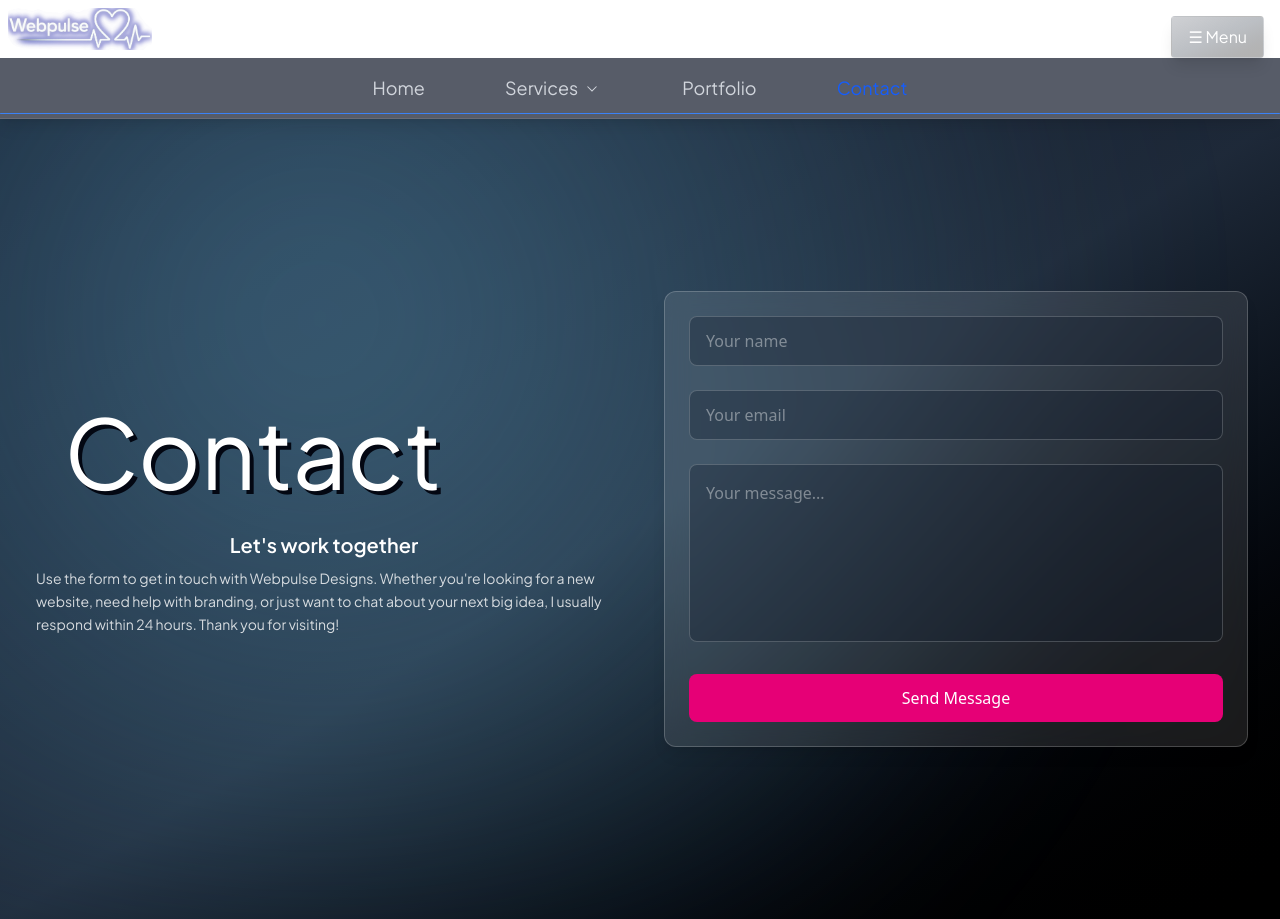
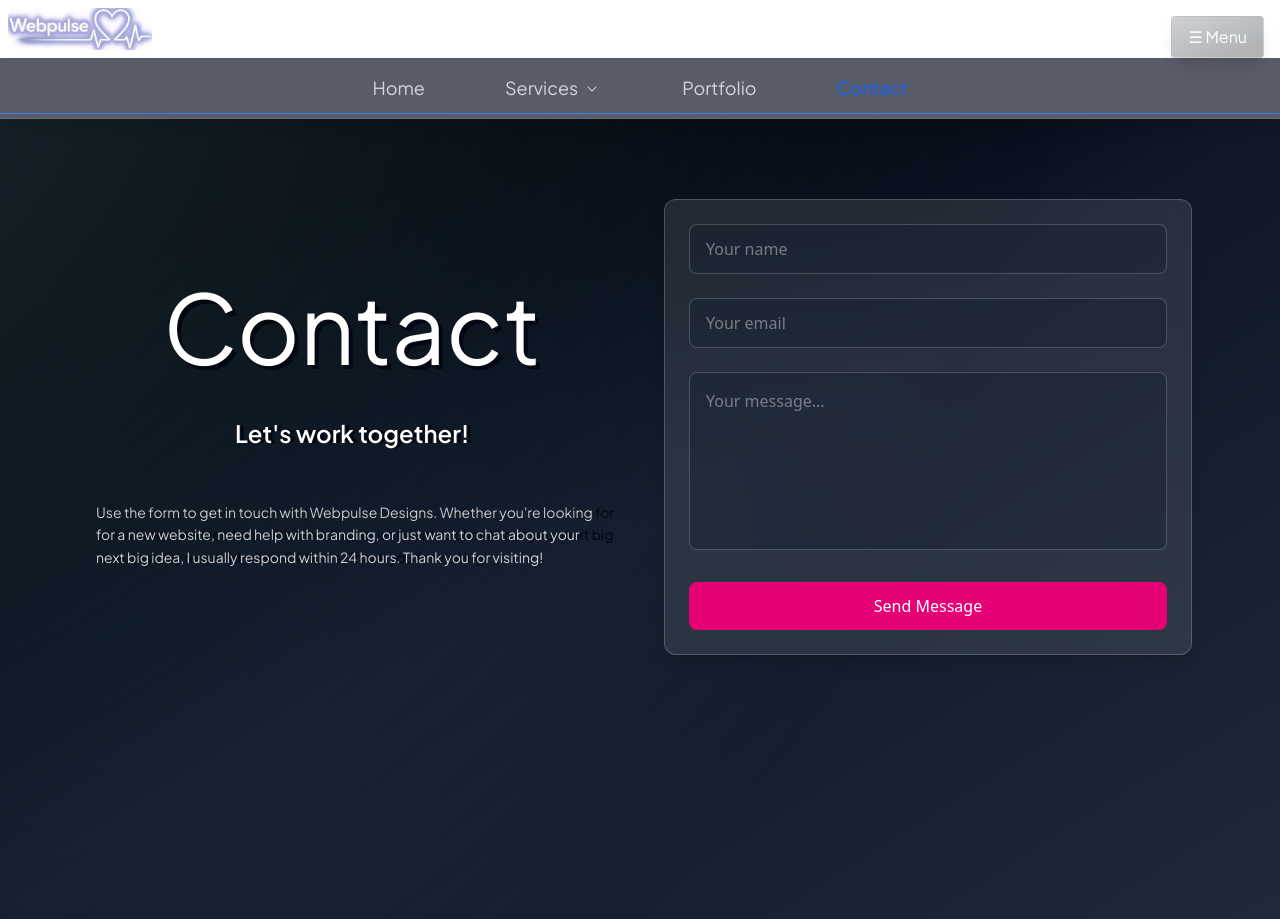
Before and after one commit to Ryan9698/webpulsedesigns, a Next.js app in the folder webpulsedesigns/: page /contact in a window 1280 px wide. Built offline with nearby package versions, Linux system fonts and the light colour scheme.

Commit message:
Large edits and polish to Contact section and addressed viewport issue

```diff
--- a/webpulsedesigns/src/app/contact/ContactForm.jsx
+++ b/webpulsedesigns/src/app/contact/ContactForm.jsx
@@ -38,7 +38,15 @@ export default function ContactForm({ status, setStatus }) {
 
   const inputVariants = {
     hidden: { opacity: 0, y: 20 },
-    visible: { opacity: 1, y: 0, transition: { duration: 0.5 } },
+    visible: (i = 0) => ({
+      opacity: 1,
+      y: 0,
+      transition: {
+        delay: 1.8 + i * 0.15, // staggered entry after header completes
+        duration: 0.5,
+        ease: 'easeOut',
+      },
+    }),
   };
 
   return (
@@ -72,6 +80,7 @@ export default function ContactForm({ status, setStatus }) {
 
       {/* Name */}
       <motion.input
+        custom={0}
         variants={inputVariants}
         initial="hidden"
         animate="visible"
@@ -86,6 +95,7 @@ export default function ContactForm({ status, setStatus }) {
 
       {/* Email */}
       <motion.input
+        custom={1}
         variants={inputVariants}
         initial="hidden"
         animate="visible"
@@ -100,6 +110,7 @@ export default function ContactForm({ status, setStatus }) {
 
       {/* Message */}
       <motion.textarea
+        custom={2}
         variants={inputVariants}
         initial="hidden"
         animate="visible"
@@ -112,7 +123,9 @@ export default function ContactForm({ status, setStatus }) {
         className="w-full px-4 pt-4 pb-10 rounded-lg bg-gray-900/30 border border-white/20 text-white placeholder-white/40 focus:outline-none focus:ring-2 focus:ring-pink-500 resize-none"
       />
 
+      {/* Button */}
       <motion.button
+        custom={3}
         variants={inputVariants}
         initial="hidden"
         animate="visible"
--- a/webpulsedesigns/src/app/contact/ContactHeader.jsx
+++ b/webpulsedesigns/src/app/contact/ContactHeader.jsx
@@ -5,9 +5,9 @@ import { SlideIn } from '@/components/general';
 
 export default function ContactHeader() {
   return (
-    <div className="flex flex-col gap-8 md:items-start ">
+    <div className="flex flex-col gap-8 items-center">
       {/* Layered Heading */}
-      <div className="relative w-fit h-fit md:ml-8">
+      <div className="relative w-fit h-fit">
         <SlideIn
           as="h1"
           direction="left"
@@ -25,22 +25,48 @@ export default function ContactHeader() {
         </SlideIn>
       </div>
 
-      {/* Text */}
-      <SlideIn
-        as="section"
-        direction="right"
-        className="max-w-xl md:mx-auto mt-4 md:mt-0"
-      >
-        <h2 className="text-xl text-white font-semibold mb-2 font-jakartaSans text-center">
-          Let's work together
-        </h2>
-        <p className="text-white/80 text-sm font-jakartaSans leading-relaxed">
+      {/* Animated Subheading */}
+
+      <section className="relative w-fit h-fit p-2 mx-auto">
+        <SlideIn
+          as="h2"
+          direction="left"
+          className="absolute right-1 z-0 text-2xl text-gray-950 font-semibold leading-relaxed font-jakartaSans max-w-md"
+        >
+          Let's work together!
+        </SlideIn>
+        <SlideIn
+          as="h2"
+          direction="up"
+          className="relative z-10 text-2xl text-white font-semibold font-jakartaSans leading-relaxed max-w-md"
+        >
+          Let's work together!
+        </SlideIn>
+      </section>
+
+      {/* Animated Paragraph */}
+      <section className="relative h-fit w-fit p-2 mx-auto">
+        <SlideIn
+          as="p"
+          direction="left"
+          className="absolute text-gray-950 text-sm font-jakartaSans leading-relaxed"
+        >
           Use the form to get in touch with Webpulse Designs. Whether you're
           looking for a new website, need help with branding, or just want to
           chat about your next big idea, I usually respond within 24 hours.
           Thank you for visiting!
-        </p>
-      </SlideIn>
+        </SlideIn>
+        <SlideIn
+          as="p"
+          direction="up"
+          className="relative text-white/80 text-sm font-jakartaSans leading-relaxed"
+        >
+          Use the form to get in touch with Webpulse Designs. Whether you're
+          looking for a new website, need help with branding, or just want to
+          chat about your next big idea, I usually respond within 24 hours.
+          Thank you for visiting!
+        </SlideIn>
+      </section>
     </div>
   );
 }
--- a/webpulsedesigns/src/app/contact/page.jsx
+++ b/webpulsedesigns/src/app/contact/page.jsx
@@ -11,14 +11,15 @@ export default function Contact() {
   const [status, setStatus] = useState(null);
 
   return (
-    <div className="relative w-full min-h-screen flex flex-col md:flex-row items-center justify-center bg-gradient-to-br from-gray-900 via-gray-800 to-black p-8 gap-12 overflow-hidden">
-      {/* 🔮 Animated Background */}
+    <div className="relative w-full min-h-screen bg-gradient-to-br from-black via-gray-900 to-gray-800 overflow-hidden">
+      {/* 🔮 Animated Background with Pulsing Effect*/}
       <div className="absolute inset-0 z-0">
-        <div className="absolute -top-1/2 -left-1/2 w-[150%] h-[150%] bg-[radial-gradient(circle_at_center,_rgba(125,211,252,0.35),_transparent_70%)] blur-[100px] animate-pulse-bg" />
+        <div className="absolute top-1/2 left-1/2 -translate-x-1/2 -translate-y-1/2 w-[150%] h-[150%] bg-[radial-gradient(circle_at_top_left,_rgba(125,211,252,0.75),_transparent_60%)] blur-[100px] animate-[var(--animate-pulse-glow)]" />
       </div>
 
+      <div className="relative z-10 flex flex-col lg:flex-row items-center justify-center gap-12 w-full max-w-6xl px-6 mx-auto mt-20">
         {/* 👤 Contact Header */}
-      <div className="w-full lg:w-1/2 relative z-10">
+        <div className="w-full lg:w-1/2 relative z-10 ">
           <ContactHeader />
         </div>
 
@@ -47,8 +48,9 @@ export default function Contact() {
           )}
         </div>
 
-      {/* ✅ Toast (optional with the overlay) */}
+        {/* ✅ Toast  */}
         <StatusToast status={status} setStatus={setStatus} />
+      </div>
     </div>
   );
 }
--- a/webpulsedesigns/src/app/globals.css
+++ b/webpulsedesigns/src/app/globals.css
@@ -1,14 +1,20 @@
 @import 'tailwindcss';
 
-/* @theme inline {
-    extend: {
-        fontFamily: {
-          inter: ['var(--font-inter)', 'sans-serif'],
-          geist: ['var(--font-geist-sans)', 'sans-serif'],
-          geistMono: ['var(--font-geist-mono)', 'monospace'],
-        },
-      },
-} */
+@theme {
+  --animate-pulse-glow: pulse-glow 3s ease-in-out infinite;
+
+  @keyframes pulse-glow {
+    0%,
+    100% {
+      opacity: 0.25;
+      transform: scale(1);
+    }
+    50% {
+      opacity: 0.45;
+      transform: scale(1.05);
+    }
+  }
+}
 
 @layer utilities {
   .font-geist {
--- a/webpulsedesigns/src/app/layout.js
+++ b/webpulsedesigns/src/app/layout.js
@@ -15,6 +15,12 @@ export const metadata = {
     'Custom web services for you and your business. Bringing your ideas to life.',
 };
 
+export const viewport = {
+  width: 'device-width',
+  initialScale: 1,
+  maximumScale: 1,
+};
+
 export default function RootLayout({ children }) {
   return (
     <html
--- a/webpulsedesigns/src/app/page.js
+++ b/webpulsedesigns/src/app/page.js
@@ -12,8 +12,6 @@ export default function Home() {
       <section className="relative md:max-w-[80%] min-h-screen  mx-auto py-8 px-20 flex flex-col-reverse lg:flex-row items-center gap-6">
         <div className="absolute inset-0 -z-10 brightness-100 bg-[url('/webpulse1440.webp')] bg-cover bg-center opacity-60" />
         {/* LEFT TEXT SIDE */}
-        <p className="text-red-500 text-3xl">🚨 THIS SHOULD BE VISIBLE</p>
-        <p className="text-red-500 text-3xl">🚨 THIS SHOULD BE VISIBLE</p>
         <div className="w-full lg:w-1/2 text-center lg:text-left space-y-12">
           <h2 className="text-3xl sm:text-5xl font-jakarta text-white font-bold leading-normal align-middle">
             <span className="block relative overflow-visible">
```
Lines whose indentation alone changed are shown as unchanged.
